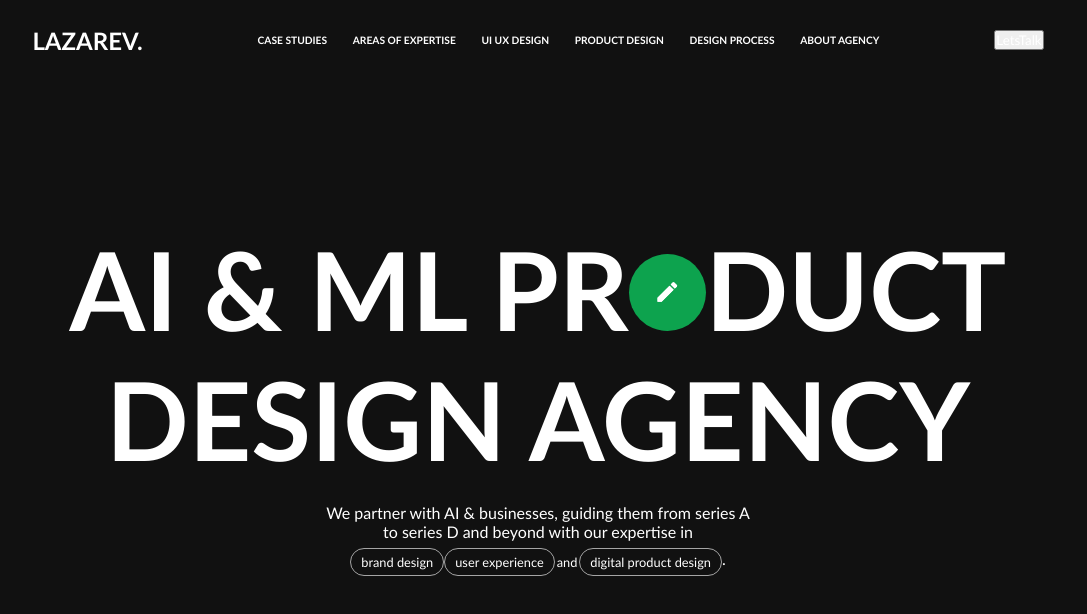
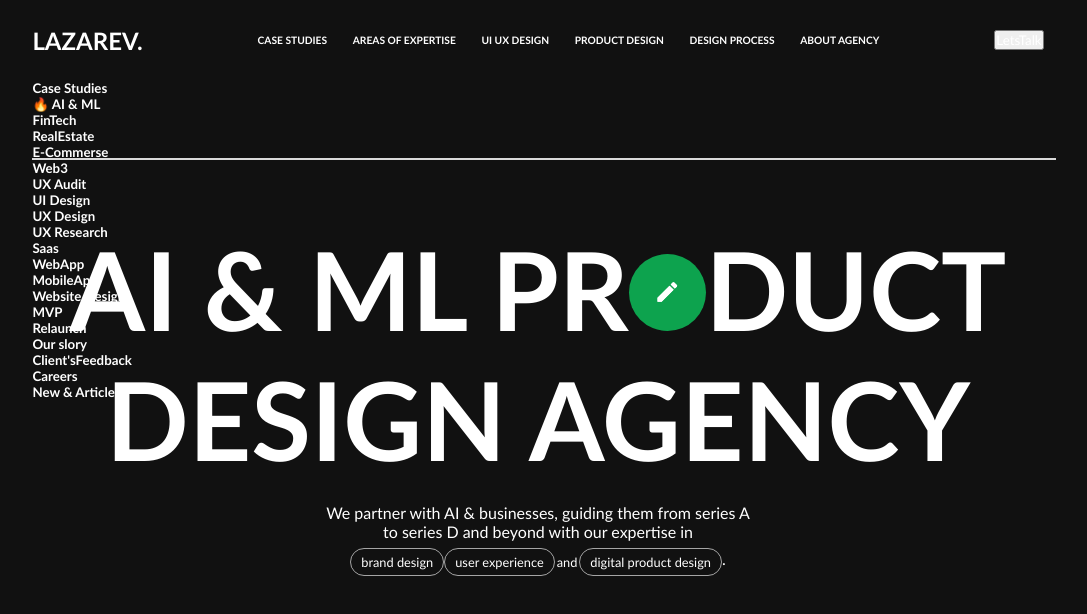
Before and after one commit to dipukumardev/Lazarev._Website, a plain HTML site: page index.html in a window 1280 px wide. Shown: the top 614 px of the page, without its empty margins (102-1189 px from the left). Drawn offline with Linux system fonts and the light colour scheme.

Commit message:
making nav sub elements

```diff
--- a/index.html
+++ b/index.html
@@ -18,6 +18,40 @@
             <h4>about agency</h4>
         </div>
         <button>LetsTalk</button>
+        <div id="nav-bottom">
+            <div class="bottom-div">
+                <h5><span>Case Studies</span></h5>
+            </div>
+            <div class="bottom-div">
+                <h5><span>🔥 AI & ML</span></h5>
+                <h5><span>FinTech</span></h5>
+                <h5><span>RealEstate</span></h5>
+                <h5><span>E-Commerse</span></h5>
+                <h5><span>Web3</span></h5>
+            </div>
+            <div class="bottom-div">
+               <h5><span>UX Audit</span></h5>
+               <h5><span>UI Design</span></h5>
+               <h5><span>UX Design</span></h5>
+               <h5><span>UX Research</span></h5>
+            </div>
+            <div class="bottom-div">
+                <h5><span>Saas</span></h5>
+                <h5><span>WebApp</span></h5>
+                <h5><span>MobileApp</span></h5>
+                <h5><span>Website Design</span></h5>
+            </div>
+            <div class="bottom-div">
+                <h5><span>MVP</span></h5>
+                <h5><span>Relaunch</span></h5>
+            </div>
+            <div class="bottom-div">
+                <h5><span>Our slory</span></h5>
+                <h5><span>Client'sFeedback</span></h5>
+                <h5><span>Careers</span></h5>
+                <h5><span>New & Articles</span></h5>
+            </div>
+        </div>
     </nav>
     <div id="main">
         <div id="page1">
--- a/style.css
+++ b/style.css
@@ -16,6 +16,18 @@ nav{
     width: 100%;
     padding: 2vw 10.5vw;
     justify-content: space-between;
+}
+nav:hover #nav-bottom{
+    height: 100%;
+    bottom: -100%;
+}
+#nav-bottom{
+    height: 0%;
+    width: 80%;
+    position: absolute;
+    bottom: 0%;
+    border-bottom: 2px solid #dadada;
+    transition: all ease 0.65s;
 }
 .nav-part2{
     display: flex;
```
